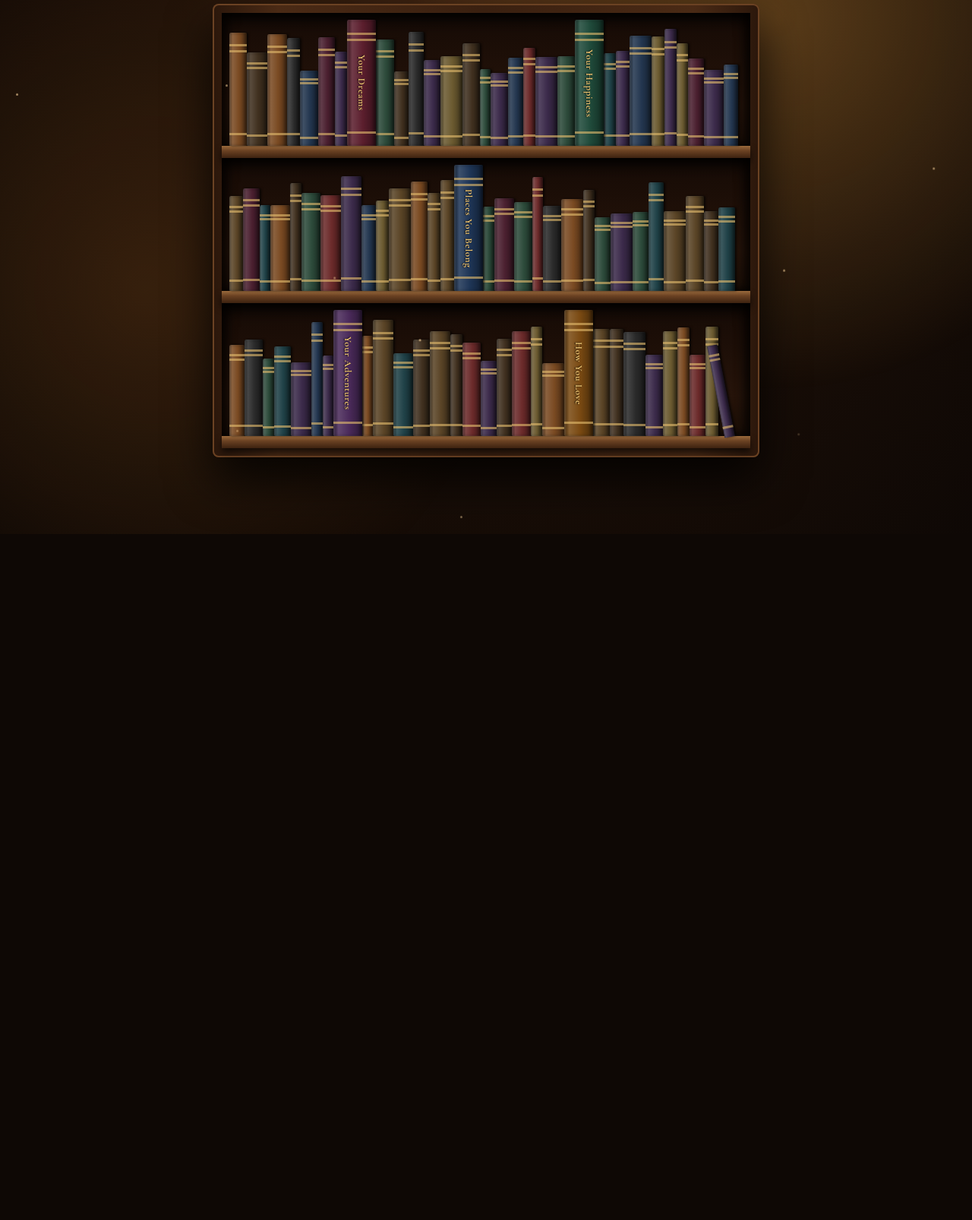
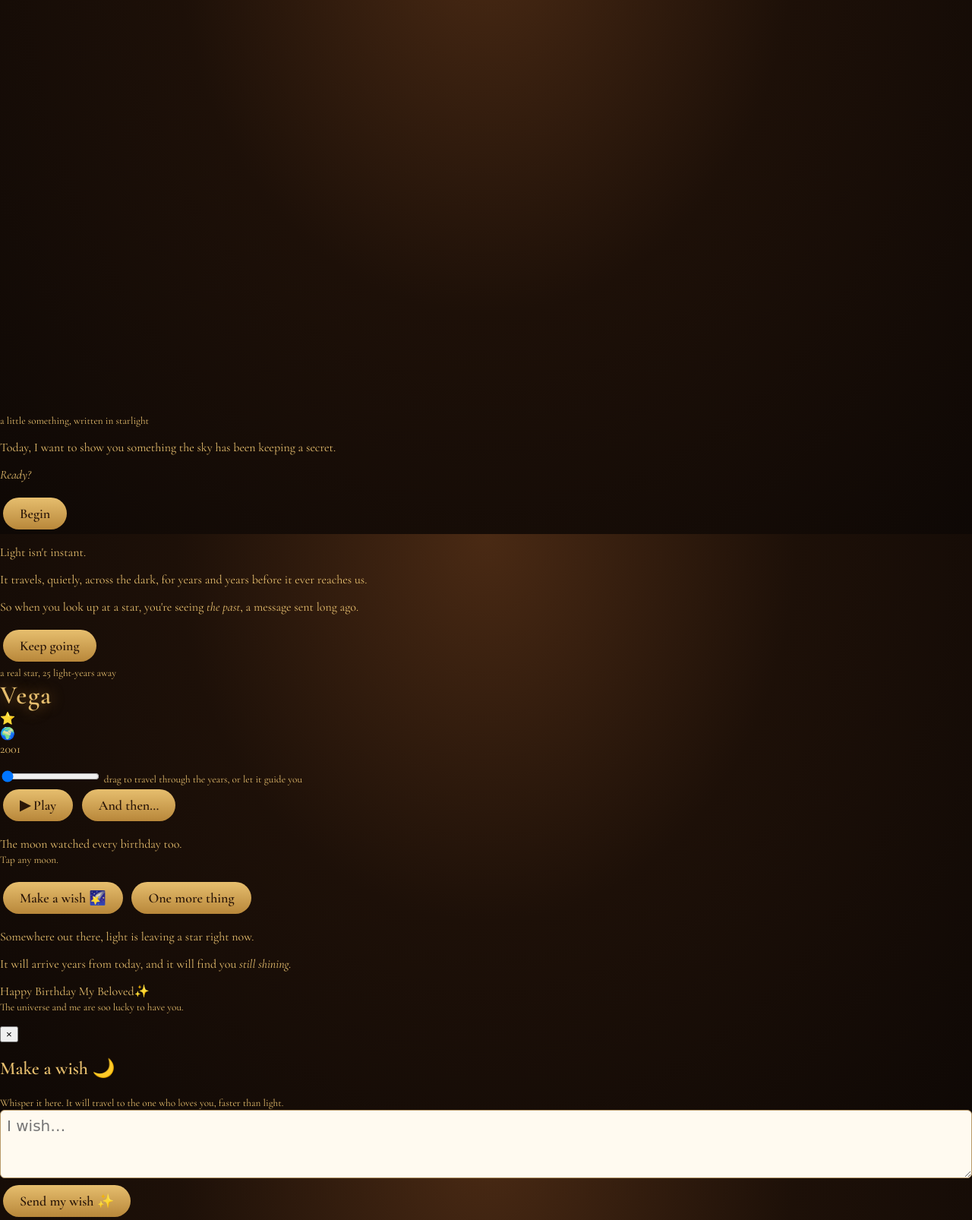
Before and after one commit to HarshYogi/light-that-came-for-you, a plain HTML site: page index.html in a window 1280 px wide. Shown: the part 97-1703 px from the top of the page at 76% size. Before the commit the page ends 800 px from the top, so only its background shows below. Drawn offline with nearby package versions, Linux system fonts and the light colour scheme.

Commit message:
Update index.html

```diff
--- a/index.html
+++ b/index.html
@@ -2,22 +2,91 @@
 <html lang="en">
 <head>
 <meta charset="utf-8">
-<title>The Library of You</title>
 <meta name="viewport" content="width=device-width, initial-scale=1, viewport-fit=cover">
-<link href="https://fonts.googleapis.com/css2?family=Cormorant+Garamond:wght@500;700&family=Caveat:wght@500;700&display=swap" rel="stylesheet">
+<title>Light that left the day you arrived</title>
+<link rel="preconnect" href="https://fonts.googleapis.com">
+<link href="https://fonts.googleapis.com/css2?family=Cormorant+Garamond:ital,wght@0,400;0,600;1,400&display=swap" rel="stylesheet">
 <link rel="stylesheet" href="style.css">
 </head>
 <body>
-<div class="glow"></div>
-<div id="bar">📚 0 / 5 books read</div>
-<button id="snd" aria-label="sound">🔊</button>
-<header>
-  <h1>The Library of You</h1>
-  <div class="sub" id="sub">tap a softly glowing book ✨</div>
-  <button class="btn" id="fin" onclick="summary()">✨ See the story of you</button>
-</header>
-<div id="case"></div>
-<div id="sum"><div class="w" id="sw"></div></div>
+<canvas id="sky"></canvas>
+
+<!-- 1. Welcome -->
+<section class="scene rise on">
+  <small>a little something, written in starlight</small>
+  <h1 id="nm"></h1>
+  <p>Today, I want to show you something the sky has been keeping a secret.</p>
+  <p><em>Ready?</em></p>
+  <button class="btn" data-go="1">Begin</button>
+</section>
+
+<!-- 2. Light isn't instant -->
+<section class="scene rise">
+  <p>Light isn't instant.</p>
+  <p>It travels, quietly, across the dark, for years and years before it ever reaches us.</p>
+  <p>So when you look up at a star, you're seeing <em>the past</em>, a message sent long ago.</p>
+  <button class="btn" data-go="2">Keep going</button>
+</section>
+
+<!-- 3. Vega's journey -->
+<section class="scene" id="s3">
+  <small>a real star, 25 light-years away</small>
+  <h1 class="tight">Vega</h1>
+  <div id="trk">⭐<div id="rail"><div id="fill"></div><div id="photon"></div></div>🌍</div>
+  <div id="yy">2001</div>
+  <div id="ag"></div>
+  <small id="rem"></small>
+  <p id="ms"></p>
+  <div id="chips"></div>
+  <input type="range" id="sl" min="0" max="25" value="0" aria-label="Years of travel">
+  <small>drag to travel through the years, or let it guide you</small>
+  <div id="buttons">
+    <button class="btn ghost" id="playBtn">▶ Play</button>
+    <button class="btn" data-go="3">And then…</button>
+  </div>
+</section>
+
+<!-- 4. Birthday moons -->
+<section class="scene" id="s4">
+  <p>The moon watched every birthday too.<br><small>Tap any moon.</small></p>
+  <div id="big" title="Make a wish"></div>
+  <div id="bi"></div>
+  <div id="moons"></div>
+  <div id="buttons">
+  <button class="btn ghost" id="wishBtn">Make a wish 🌠</button>
+  <button class="btn" data-go="4">One more thing</button>
+  </div>
+</section>
+
+<!-- 5. Finale -->
+<section class="scene rise">
+  <p>Somewhere out there, light is leaving a star right now.</p>
+  <p>It will arrive years from today, and it will find you <em>still shining.</em></p>
+  <h1 id="fin"></h1>
+  <p>Happy Birthday My Beloved✨<br><small>The universe and me are soo lucky to have you.</small></p>
+</section>
+
+<!-- Wish box -->
+<div id="modal" class="modal" aria-hidden="true">
+  <form id="wishForm" class="card" autocomplete="off">
+    <button type="button" class="x" id="closeWish" aria-label="Close">×</button>
+    <div id="wishFormBody">
+      <h2>Make a wish 🌙</h2>
+      <small>Whisper it here. It will travel to the one who loves you, faster than light.</small>
+      <textarea id="wishText" maxlength="800" placeholder="I wish…" required></textarea>
+      <input type="checkbox" name="botcheck" id="botcheck" style="display:none" tabindex="-1">
+      <button type="submit" class="btn" id="sendBtn">Send my wish ✨</button>
+      <div id="err"></div>
+    </div>
+    <div id="wishDone" hidden>
+      <h2>Your wish is on its way ✨</h2>
+      <p>It has left Earth like starlight. Some wishes take years to arrive, but this one is already glowing.</p>
+      <button type="button" class="btn" id="doneBtn">Close</button>
+    </div>
+  </form>
+</div>
+
+<div id="dots"></div>
 <script src="script.js"></script>
 </body>
 </html>
```
